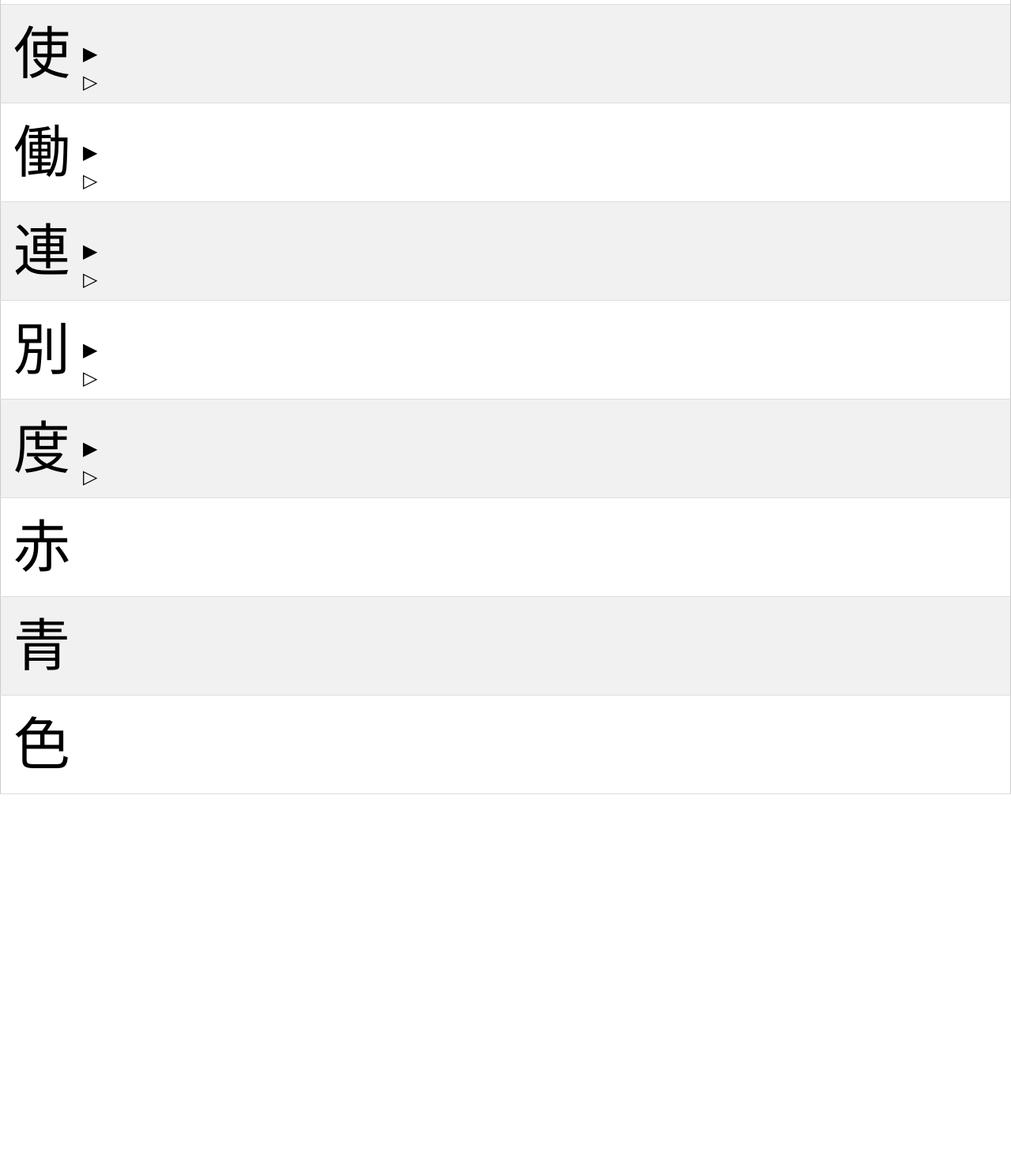
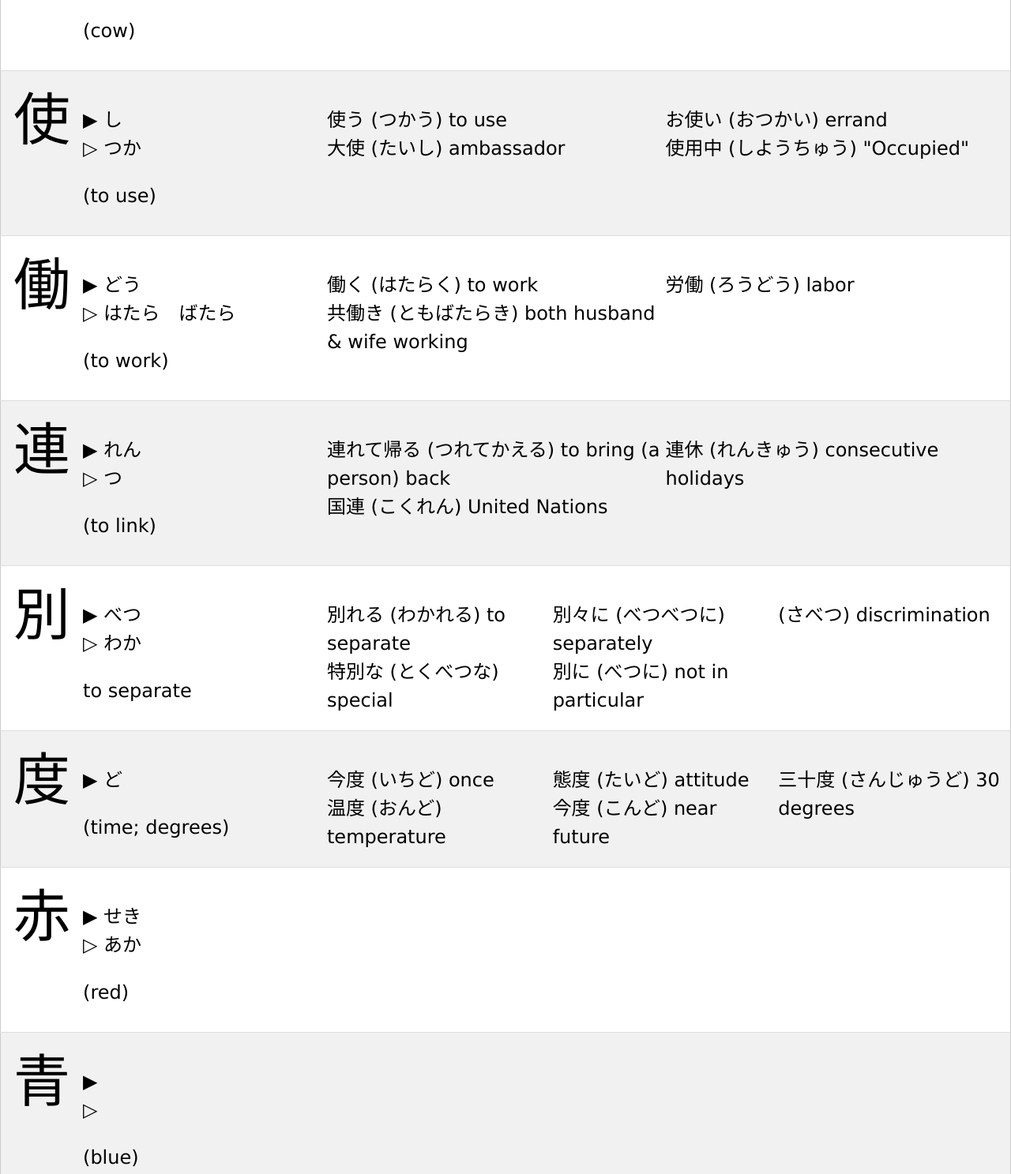
Before and after one commit to jaizon2000/genki-vocab, a plain HTML site: page index.html in a window 1280 px wide. Shown: the part 1302-2789 px from the top of the page at 79% size. Before the commit the page ends 2308 px from the top, so only its background shows below. Drawn offline with nearby package versions, Linux system fonts and the light colour scheme.

Commit message:
still adding content
resources:
https://www.csus.edu/indiv/s/sheaa/projects/genki/kanji_main.html :+1: :tired_face:

```diff
--- a/index.html
+++ b/index.html
@@ -265,9 +265,13 @@
         </td>
         <td class="examples">
             <div class="w3-col s6">
+                <br>起きる (おきる) to get up
+                <br>起こす (おこす) to wake someone up
             </div>
 
+
             <div class="w3-col s6">
+                <br>起立する (きりつする) to stand up
             </div>
         </td>
 
@@ -276,14 +280,19 @@
     <tr>
         <td class="kanji">牛</td>
         <td class="reading">
-            <br>▶
-            <br>▷
+            <br>▶ ぎゅう
+            <br>▷ うし
+            <p>(cow)</p>
         </td>
         <td class="examples">
             <div class="w3-col s6">
+                <br>牛 (うし) cow
+                <br>牛乳 (ぎゅうにゅう) milk
             </div>
 
             <div class="w3-col s6">
+                <br>子牛 (こうし) calf; veal
+                <br>牛肉 (ぎゅうにく) beef
             </div>
         </td>
     </tr>
@@ -291,8 +300,119 @@
     <tr>
         <td class="kanji">使</td>
         <td class="reading">
-            <br>▶
-            <br>▷
+            <br>▶ し
+            <br>▷ つか
+            <p>(to use)</p>
+        </td>
+        <td class="examples">
+            <div class="w3-col s6">
+                <br>使う (つかう) to use
+                <br>大使 (たいし) ambassador
+            </div>
+
+            <div class="w3-col s6">
+                <br>お使い (おつかい) errand
+                <br>使用中 (しようちゅう) "Occupied"
+            </div>
+        </td>
+
+    </tr>
+
+    <tr>
+        <td class="kanji">働</td>
+        <td class="reading">
+            <br>▶ どう
+            <br>▷ はたら　ばたら
+            <p>(to work)</p>
+        </td>
+        <td class="examples">
+            <div class="w3-col s6">
+                <br>働く (はたらく) to work
+                <br>共働き (ともばたらき) both husband & wife working
+            </div>
+
+            <div class="w3-col s6">
+                <br>労働 (ろうどう) labor
+            </div>
+        </td>
+
+    </tr>
+
+    <tr>
+        <td class="kanji">連</td>
+        <td class="reading">
+            <br>▶ れん
+            <br>▷ つ
+            <p>(to link)</p>
+        </td>
+        <td class="examples">
+            <div class="w3-col s6">
+                <br>連れて帰る (つれてかえる) to bring (a person) back
+                <br>国連 (こくれん) United Nations
+            </div>
+
+            <div class="w3-col s6">
+                <br>連休 (れんきゅう) consecutive holidays
+            </div>
+        </td>
+
+    </tr>
+
+    <tr>
+        <td class="kanji">別</td>
+        <td class="reading">
+            <br>▶ べつ
+            <br>▷ わか
+            <p>to separate</p>
+        </td>
+        <td class="examples">
+            <div class="w3-col s4">
+                <br>別れる (わかれる) to separate
+                <br>特別な (とくべつな) special
+            </div>
+
+            <div class="w3-col s4">
+                <br>別々に (べつべつに) separately
+                <br>別に (べつに) not in particular
+            </div>
+
+            <div class="w3-col s4">
+                <br> (さべつ) discrimination
+
+            </div>
+        </td>
+
+    </tr>
+
+    <tr>
+        <td class="kanji">度</td>
+        <td class="reading">
+            <br>▶ ど
+            <p>(time; degrees)</p>
+        </td>
+        <td class="examples">
+            <div class="w3-col s4">
+                <br>今度 (いちど) once
+                <br>温度 (おんど) temperature
+            </div>
+
+            <div class="w3-col s4">
+                <br>態度 (たいど) attitude
+                <br>今度 (こんど) near future
+            </div>
+            <div class="w3-col s4">
+                <br>三十度 (さんじゅうど) 30 degrees
+            </div>
+        </td>
+
+    </tr>
+
+    <tr>
+        <td class="kanji">赤</td>
+        <td class="reading">
+            <br>▶ せき
+            <br>▷ あか
+            <p>(red)</p>
         </td>
         <td class="examples">
             <div class="w3-col s6">
@@ -305,10 +425,11 @@
     </tr>
 
     <tr>
-        <td class="kanji">働</td>
+        <td class="kanji">青</td>
         <td class="reading">
             <br>▶
             <br>▷
+            <p>(blue)</p>
         </td>
         <td class="examples">
             <div class="w3-col s6">
@@ -321,82 +442,12 @@
     </tr>
 
     <tr>
-        <td class="kanji">連</td>
+        <td class="kanji">色</td>
         <td class="reading">
             <br>▶
             <br>▷
+            <p>(color)</p>
         </td>
-        <td class="examples">
-            <div class="w3-col s6">
-            </div>
-
-            <div class="w3-col s6">
-            </div>
-        </td>
-
-    </tr>
-
-    <tr>
-        <td class="kanji">別</td>
-        <td class="reading">
-            <br>▶
-            <br>▷
-        </td>
-        <td class="examples">
-            <div class="w3-col s6">
-            </div>
-
-            <div class="w3-col s6">
-            </div>
-        </td>
-
-    </tr>
-
-    <tr>
-        <td class="kanji">度</td>
-        <td class="reading">
-            <br>▶
-            <br>▷
-        </td>
-        <td class="examples">
-            <div class="w3-col s6">
-            </div>
-
-            <div class="w3-col s6">
-            </div>
-        </td>
-
-    </tr>
-
-    <tr>
-        <td class="kanji">赤</td>
-        <td class="reading"></td>
-        <td class="examples">
-            <div class="w3-col s6">
-            </div>
-
-            <div class="w3-col s6">
-            </div>
-        </td>
-
-    </tr>
-
-    <tr>
-        <td class="kanji">青</td>
-        <td class="reading"></td>
-        <td class="examples">
-            <div class="w3-col s6">
-            </div>
-
-            <div class="w3-col s6">
-            </div>
-        </td>
-
-    </tr>
-
-    <tr>
-        <td class="kanji">色</td>
-        <td class="reading"></td>
         <td class="examples">
             <div class="w3-col s6">
             </div>
```
